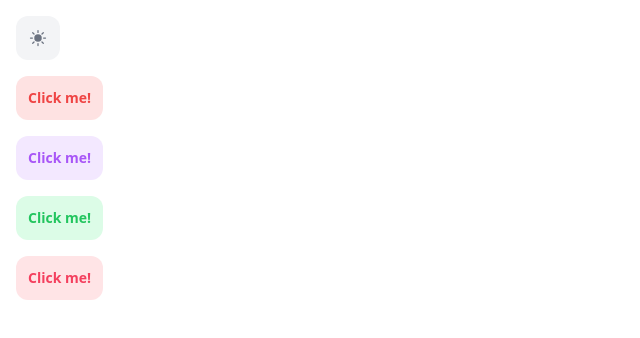
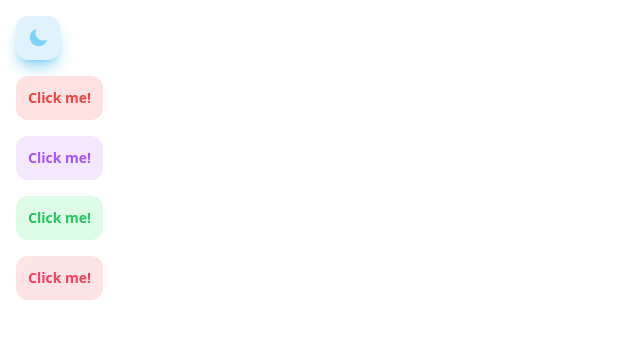
Before and after one commit to cakegod/Playground-repo, a Next.js app: page / in a window 1280 px wide. Shown: the top 338 px of the page, without its empty margins (0-640 px from the left). Built offline with nearby package versions, Linux system fonts and the light colour scheme.

Commit message:
Add extra styles props and shadows

```diff
--- a/components/Button.tsx
+++ b/components/Button.tsx
@@ -10,6 +10,9 @@ const COLORS = {
 	purple:
 		'text-purple-500 hover:bg-purple-200 bg-purple-100 dark:text-purple-300 dark:hover:bg-purple-800 dark:bg-purple-900',
 	rose: 'text-rose-500 hover:bg-rose-200 bg-rose-100 dark:text-rose-300 dark:hover:bg-rose-800 dark:bg-rose-900',
+	amber:
+		'text-amber-500 hover:bg-amber-200 bg-amber-100 dark:text-amber-300 dark:hover:bg-amber-800 dark:bg-amber-900',
+	sky: 'text-sky-500 hover:bg-sky-200 bg-sky-100 dark:text-sky-300 dark:hover:bg-sky-800 dark:bg-sky-900',
 };
 
 type ColorType = keyof typeof COLORS;
@@ -18,9 +21,14 @@ interface Props {
 	color?: ColorType;
 	children: React.ReactNode;
 	handleToggle?: () => void;
+	extraStyles?: string;
 }
-function Button({ children, color, handleToggle }: Props) {
-	const style = [BASESTYLE, color ? COLORS[color] : COLORS.default].join(' ');
+function Button({ children, color, handleToggle, extraStyles }: Props) {
+	const style = [
+		BASESTYLE,
+		color ? COLORS[color] : COLORS.default,
+		extraStyles,
+	].join(' ');
 
 	return (
 		<button onClick={handleToggle} type='button' className={style}>
--- a/components/ThemeButton.tsx
+++ b/components/ThemeButton.tsx
@@ -1,3 +1,4 @@
+import { useTheme } from 'next-themes';
 import React, { useState } from 'react';
 import Button from './Button';
 interface Props {
@@ -10,14 +11,20 @@ export default function ThemeToggle({
 	untoggledIcon,
 	toggleTheme,
 }: Props) {
-	const [isToggled, setIsToggled] = useState(false);
+	const { theme } = useTheme();
+	const [isToggled, setIsToggled] = useState(theme);
 	const handleToggle = () => {
 		toggleTheme();
-		setIsToggled(!isToggled);
+		setIsToggled(isToggled === 'light' ? 'dark' : 'light');
 	};
 	return (
-		<Button handleToggle={handleToggle}>
-			{isToggled ? toggledIcon : untoggledIcon}
+		<Button
+			handleToggle={handleToggle}
+			color={isToggled === 'light' ? 'amber' : 'sky'}
+			extraStyles={`shadow-lg ${
+				isToggled === 'light' ? 'shadow-amber-500/40' : 'shadow-sky-500/40'
+			}`}>
+			{isToggled === 'light' ? untoggledIcon : toggledIcon}
 		</Button>
 	);
 }
--- a/pages/index.tsx
+++ b/pages/index.tsx
@@ -29,8 +29,8 @@ const Home: NextPage = () => {
 			<main className='w-screen h-screen dark:bg-neutral-900 bg-white'>
 				<ThemeButton
 					toggleTheme={() => setTheme(theme === 'dark' ? 'light' : 'dark')}
-					toggledIcon={<MoonIcon className='w-5' />}
-					untoggledIcon={<SunIcon className='w-5' />}
+					toggledIcon={<MoonIcon className='w-5 text-sky-300' />}
+					untoggledIcon={<SunIcon className='w-5 text-amber-500' />}
 				/>
 				<Button color='red'>Click me!</Button>
 				<Button color='purple'>Click me!</Button>
```
